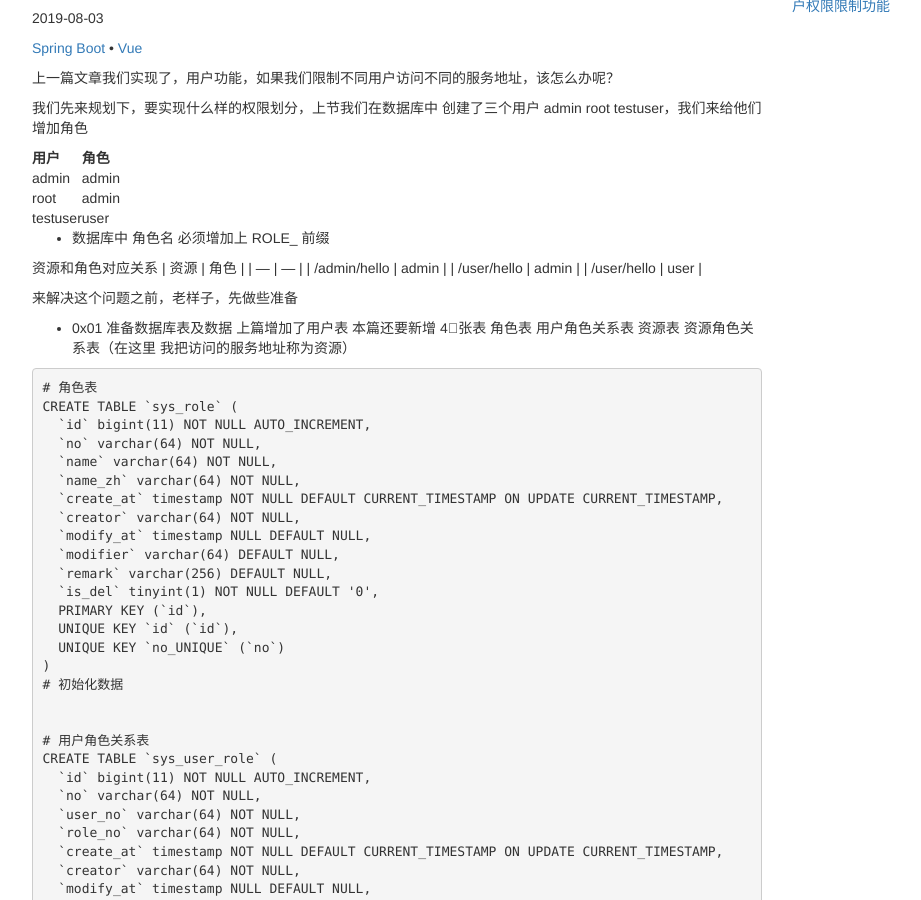
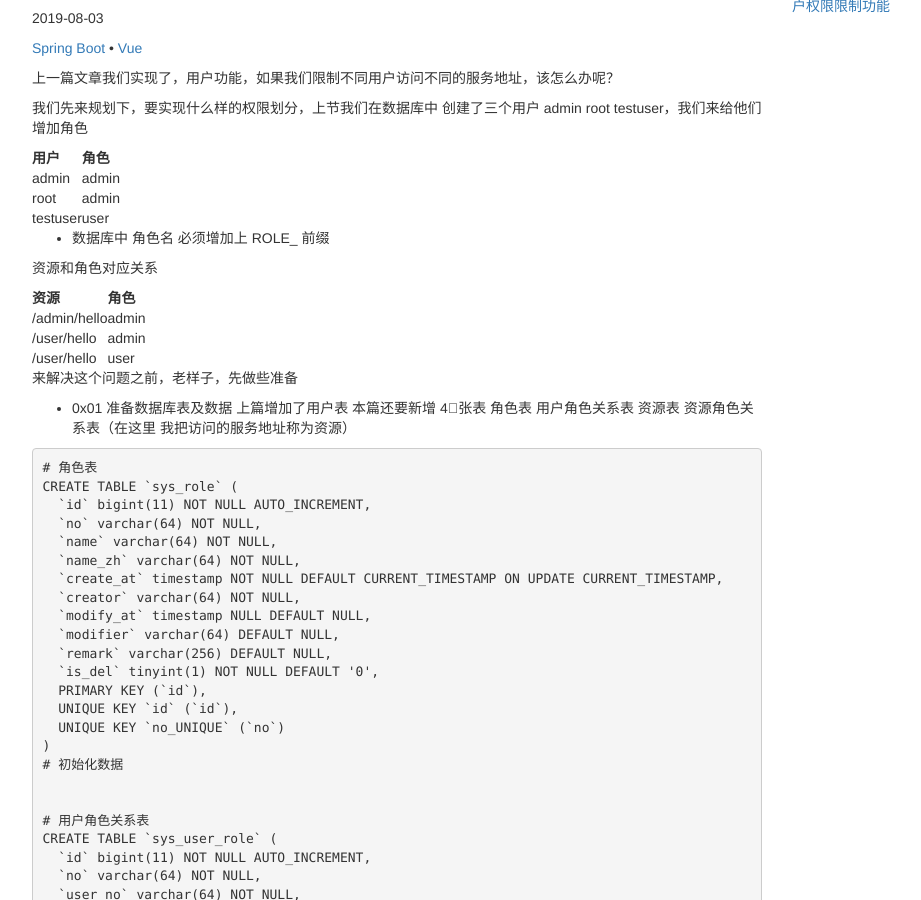
Before and after one commit to omnbmh/omnbmh.github.io, a Jekyll site: the page built from _posts/2019-08-03-springboot-vue-springsecurity-authority.md, in a window 1280 px wide and 900 px high, scrolled down 443 px. Shown: the whole window, without its empty margins (53-974 px from the left). Built offline with Jekyll 4.4.1, drawn with Linux system fonts in a browser that asks for light colours; part of the change alters nothing that is shown.

```diff
--- a/_posts/2019-08-03-springboot-vue-springsecurity-authority.md
+++ b/_posts/2019-08-03-springboot-vue-springsecurity-authority.md
@@ -21,6 +21,7 @@ artileno: 20190803_01
 * 数据库中 角色名 必须增加上 ROLE_ 前缀
 
 资源和角色对应关系
+
 | 资源 | 角色 |
 | --- | --- |
 | /admin/hello | admin |
@@ -176,7 +177,7 @@ public class UserService implements UserDetailsService {
 * 静态权限分配
 * 动态权限分配
 
-#### 动态权限分配
+#### 静态权限分配
 
 重写 WebSecurityConfig 中的 configure(HttpSecurity http) 方法
 
```
